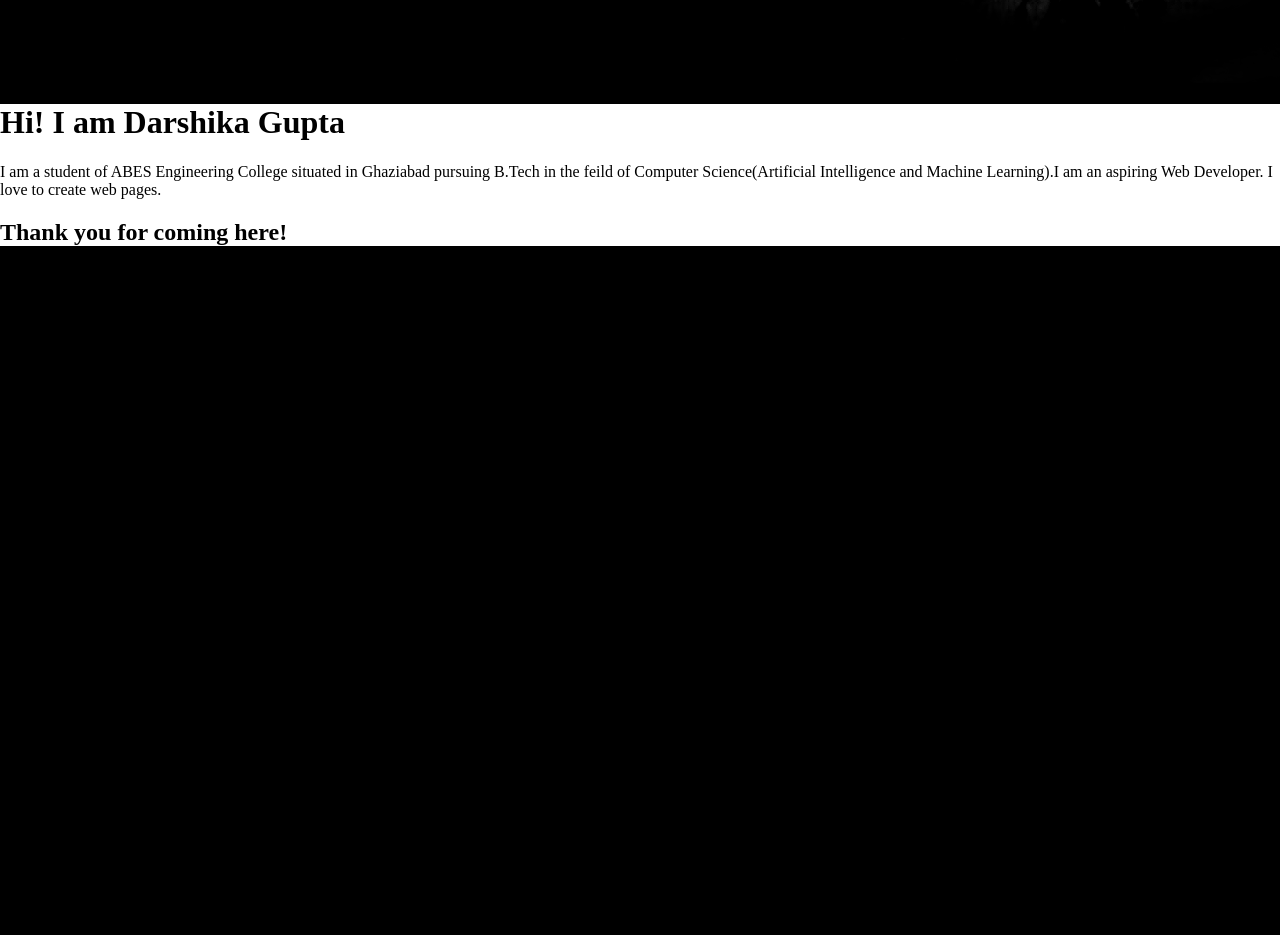
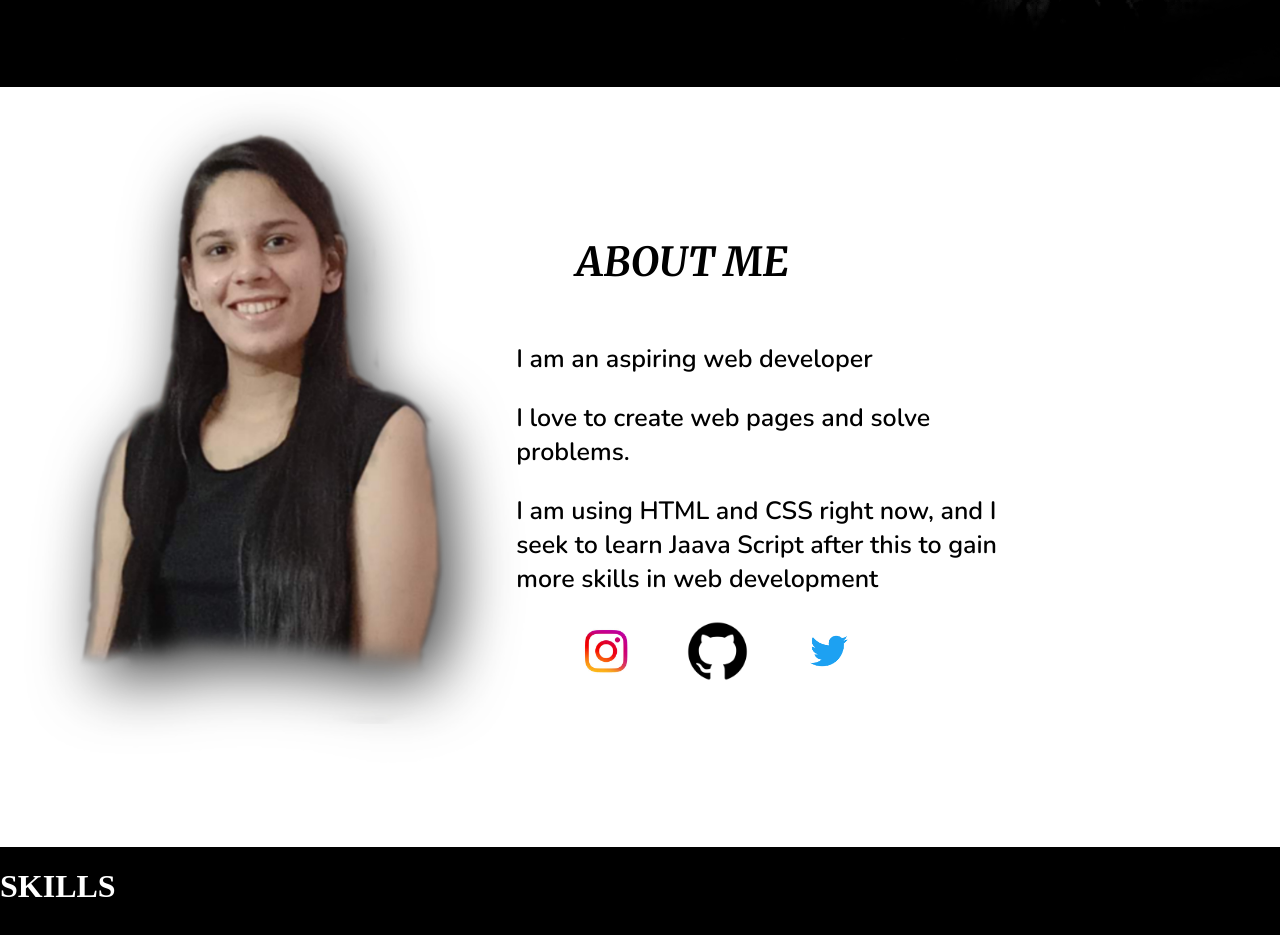
Before and after one commit to darshikaguptaa/Portfolio, a plain HTML site: page index.html in a window 1280 px wide. Shown: the part 705-1640 px from the top of the page. Before the commit the page ends 971 px from the top, so only its background shows below. Drawn offline with nearby package versions, Linux system fonts and the light colour scheme; a web font is replaced by a local one.

Commit message:
About page created

```diff
--- a/index.html
+++ b/index.html
@@ -6,7 +6,7 @@
     <meta name="viewport" content="width=device-width, initial-scale=1.0">
     <link rel="preconnect" href="https://fonts.googleapis.com">
     <link rel="preconnect" href="https://fonts.gstatic.com" crossorigin>
-    <link href="https://fonts.googleapis.com/css2?family=Charm&family=Courgette&family=Ubuntu:ital,wght@1,300&display=swap" rel="stylesheet">
+    <link href="https://fonts.googleapis.com/css2?family=Charm&family=Courgette&family=Ubuntu:ital,wght@1,300&family=Merriweather:ital,wght@1,700&family=Nunito:wght@600&display=swap" rel="stylesheet">
     <link rel="stylesheet" href="style.css">
     <title>Hey! I'm Darshika</title>
 </head>
@@ -15,8 +15,8 @@
         <ul>
             <li class="left-nav" id="name"><a href="">Darshika Gupta</a></li>
             <li class="right-nav"><a href="">Contact</a></li>
-            <li class="right-nav"><a href="">Skills</a></li>
-            <li class="right-nav"><a href="">About Me</a></li>
+            <li class="right-nav"><a href="#skills">Skills</a></li>
+            <li class="right-nav"><a href="#about">About Me</a></li>
         </ul>
     </nav>
     <div class="welcome">
@@ -24,13 +24,26 @@
             <h2>&nbsp;&nbsp; Hey! I am Darshika</h2>
             <h1>Welcome to my portfolio</h1>
         </div>
-        <div class="pic"><img src="Images/bnw2.png" alt=""></div>
+        <div class="pic"><img src="Images/pic1.png" alt=""></div>
     </div>
-    <div class="about">
-        <h1>Hi! I am Darshika Gupta</h1>
-        <p>I am a student of ABES Engineering College situated in Ghaziabad pursuing B.Tech in the feild of Computer Science(Artificial Intelligence and Machine Learning).I am an aspiring Web Developer. I love to create web pages.
-        </p>
-        <h2>Thank you for coming here!</h2>
+    <div class="about" id="about">
+        <div class="pic2">
+        <img src="images/pic2.jpg" alt="Picture">
+    </div>
+    <div class="text2">
+        <h1>ABOUT ME</h1>
+        <p>I am an aspiring web developer</p>
+        <p>I love to create web pages and solve problems.</p>
+        <p>I am using HTML and CSS right now, and I seek to learn Jaava Script after this to gain more skills in web development</p>
+        <div class="socials">
+            <a href="" target="_blank"><img src="images/insta.jpg" alt="insta logo"></a>
+            <a href="https://github.com/darshikaguptaa" target="_blank"><img src="images/git.png" alt="insta logo"></a>
+            <a href="" target="_blank"><img src="images/twitter.png" alt="insta logo"></a>
+        </div>
+    </div>
+    </div>
+    <div class="skills" id="skills">
+        <h1>SKILLS</h1>
     </div>
 </body>
 </html>
--- a/style.css
+++ b/style.css
@@ -1,8 +1,11 @@
 html,body{
     margin: 0;
     padding: 0;
-    overflow-x: hidden;
+    overflow-x: hidden;;
 }
+/* body::-webkit-scrollbar {
+    display: none;
+} */
 body{
     background-color: black;
     color: white;
@@ -33,7 +36,7 @@ body{
     right: 3px;
     top: -3px;
 }
-img{
+.pic{
     float: right;
 }
 .welcome{
@@ -64,4 +67,50 @@ img{
     background-color: white;
     color: black;
     width:100%;
+    height: 760px;
+    display: inline-flex;
+    justify-content: space-around;
 }
+.pic2 img{
+    height: 700px;
+    width: auto;
+    position: relative;
+    right: 50px;
+}
+.text2{
+    position: relative;
+    left: 100px;
+    width: 500px;
+}
+.text2 p{
+    position: relative;
+    top: 180px;
+    right: 300px;
+    font-family: 'Nunito', sans-serif;
+    font-size: 25px;
+}
+.text2 h1{
+    display: inline;
+    position: relative;
+    top: 150px;
+    right: 240px;
+    font-family: 'Merriweather', serif;
+    font-size: 2.5em;
+}
+.socials img{
+    height: 60px;
+    width: auto;
+    position: relative;
+    top: 170px;
+    right: 250px;
+    padding: 10px;
+}
+.socials a:hover{
+    position: relative;
+    top: -10px;
+    left: 10px;
+}
+.skills{
+    width: auto;
+    height: 760px; ;
+}
```
Also changed, not shown: Images/git.png (added), Images/insta.jpg (added), Images/pic1.png (renamed from Images/bnw2.png), Images/pic2.jpg (added), Images/twitter.png (added).
